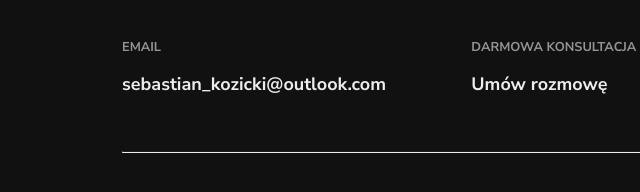
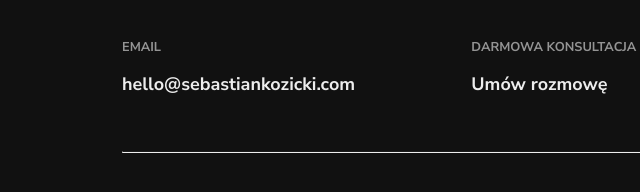
Before and after one commit to skozicki/shuharima_design, a plain HTML site: page chef.html in a window 1280 px wide. Shown: the part 4008-4200 px from the top of the page, 10-650 px from the left. Drawn offline with nearby package versions, Linux system fonts and the light colour scheme.

Commit message:
email update

```diff
--- a/chef.html
+++ b/chef.html
@@ -195,7 +195,7 @@
 
             <div class="footer-col">
                 <p class="text-xs">Email</p>
-                <a href="mailto:sebastian_kozicki@outlook.com" class="footer-link-lg">sebastian_kozicki@outlook.com</a>
+                <a href="mailto:hello@sebastiankozicki.com" class="footer-link-lg">hello@sebastiankozicki.com</a>
             </div>
 
             <div class="footer-col">
```
Also changed, not shown: branding.html (+1 -1 lines), campus.html (+1 -1 lines), desto.html (+1 -1 lines), index.html (+1 -1 lines), justynabujak_sopran.html (+1 -1 lines), localhostgroup.html (+1 -1 lines), marketing.html (+1 -1 lines), operafixe.html (+1 -1 lines), print_mix.html (+1 -1 lines), produkty.html (+1 -1 lines), projekty.html (+1 -1 lines), second_thought.html (+1 -1 lines), stronywww.html (+1 -1 lines), trennox.html (+1 -1 lines).
